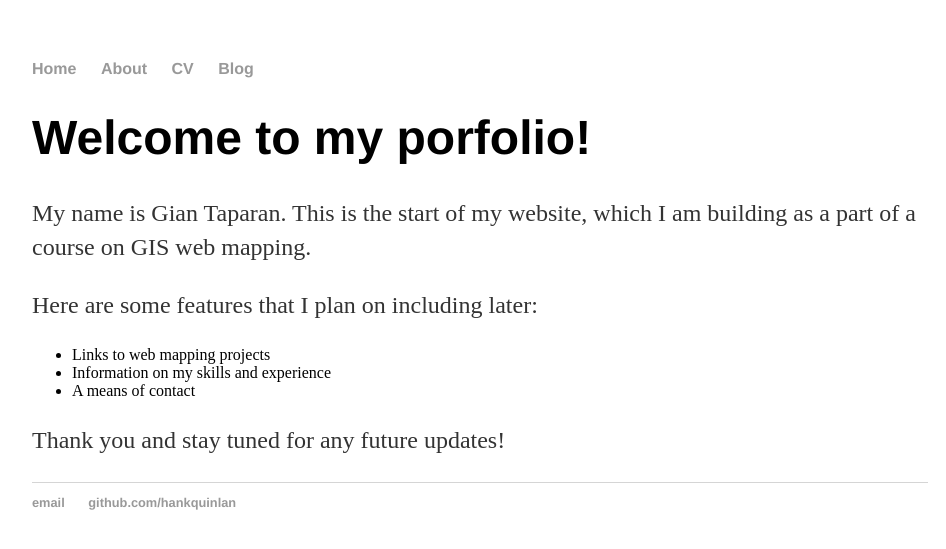
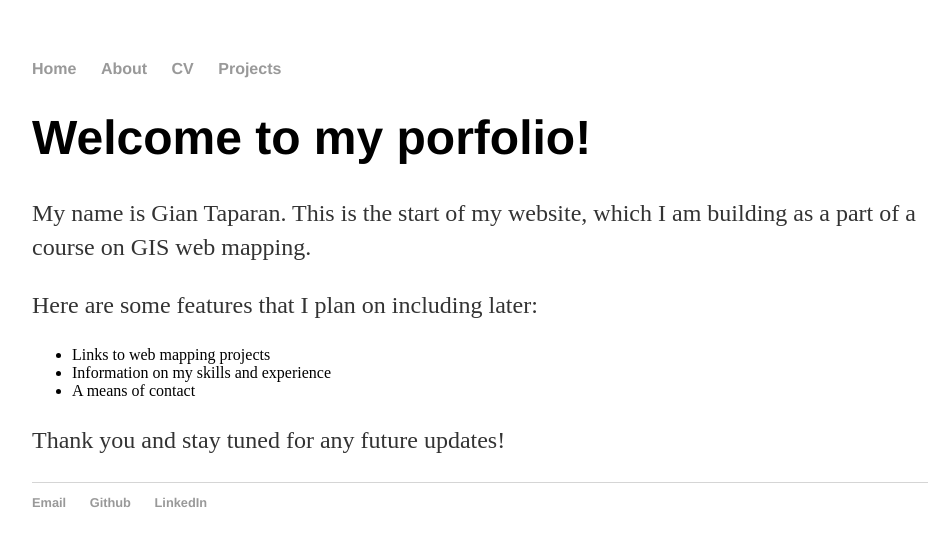
Before and after one commit to giantaparan/giantaparan.github.io, a Jekyll site: the page built from index.md, in a window 1280 px wide. Shown: the top 549 px of the page, without its empty margins (160-1106 px from the left). Built offline with Jekyll 4.4.1, drawn with Linux system fonts in a browser that asks for light colours; our own code applies the rules of GitHub Pages for plain Markdown files.

Commit message:
Update default.html

```diff
--- a/_layouts/default.html
+++ b/_layouts/default.html
@@ -11,7 +11,7 @@
 	        		<li><a href="/">Home</a></li>
 		        	<li><a href="/about">About</a></li>
 	        		<li><a href="/cv">CV</a></li>
-	        		<li><a href="/blog">Blog</a></li>
+	        		<li><a href="/projects">Projects</a></li>
 	    		</ul>
 			</nav>
 			<div class="container">
@@ -21,8 +21,9 @@
 			</div><!-- /.container -->
 			<footer>
 	    		<ul>
-	        		<li><a href="mailto:hankquinlanhub@gmail.com">email</a></li>
-	        		<li><a href="https://github.com/hankquinlan">github.com/hankquinlan</a></li>
+	        		<li><a href="mailto:gtaparan00@gmail.com">Email</a></li>
+	        		<li><a href="https://github.com/giantaparan">Github</a></li>
+				<li><a href="www.linkedin.com/in/gian-taparan">LinkedIn</a></li>
 				</ul>
 			</footer>
 		</body>
```
